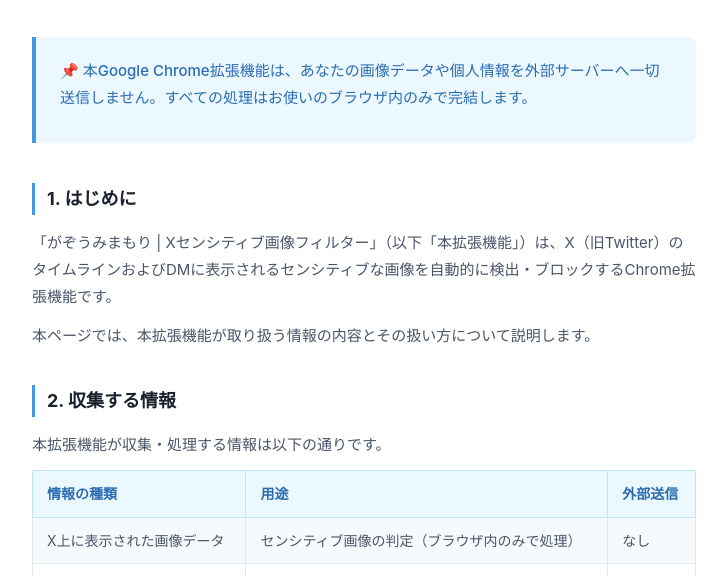
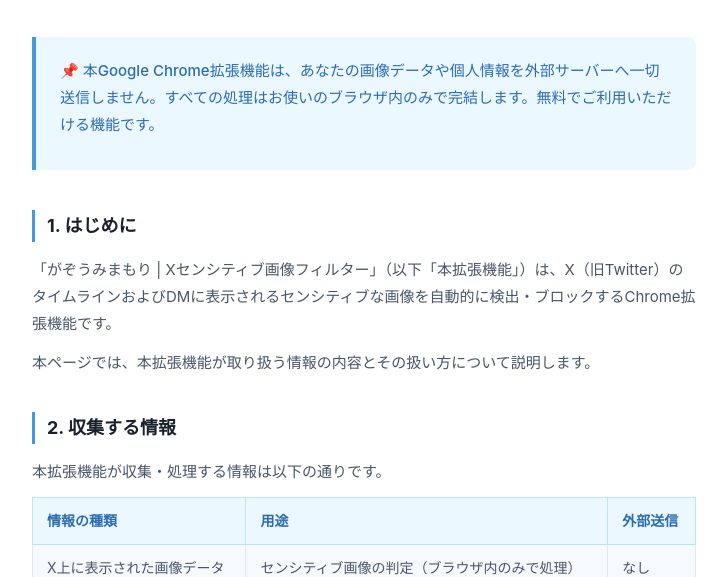
Before and after one commit to na0AaooQ/nsfw-guardian-image-hideorshow, a browser extension: page docs/privacy-policy.html in a window 1280 px wide. Shown: the part 223-800 px from the top of the page, without its empty margins (276-1003 px from the left). Drawn offline with Linux system fonts and the light colour scheme.

Commit message:
Update privacy policy to mention free feature
Added a note that the feature is free to use.

```diff
--- a/docs/privacy-policy.html
+++ b/docs/privacy-policy.html
@@ -181,7 +181,7 @@
     </div>
 
     <div class="summary-box">
-      <p>📌 本Google Chrome拡張機能は、あなたの画像データや個人情報を外部サーバーへ一切送信しません。すべての処理はお使いのブラウザ内のみで完結します。</p>
+      <p>📌 本Google Chrome拡張機能は、あなたの画像データや個人情報を外部サーバーへ一切送信しません。すべての処理はお使いのブラウザ内のみで完結します。無料でご利用いただける機能です。</p>
     </div>
 
     <h2>1. はじめに</h2>
```
